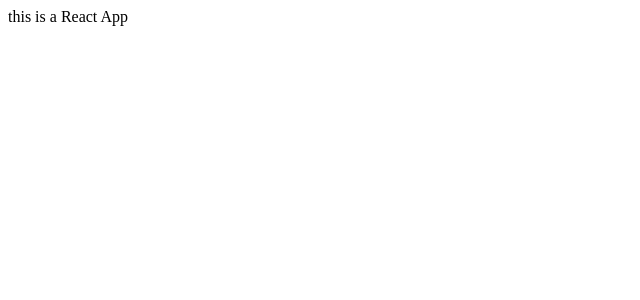
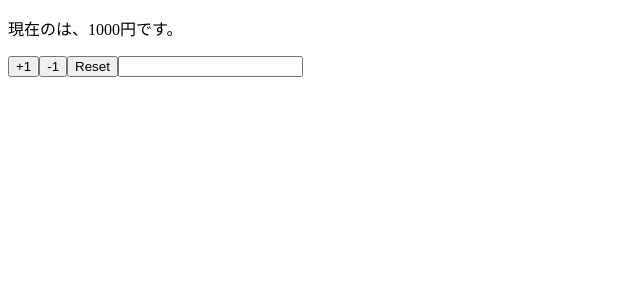
Before and after one commit to issiyda/react-hooks-101, a React (Create React App) app in the folder react-hooks-101/: page / in a window 1280 px wide. Shown: the top 300 px of the page, without its empty margins (0-640 px from the left). Built offline with nearby package versions, Linux system fonts and the light colour scheme.

Commit message:
hooks学習

```diff
--- a/react-hooks-101/src/App.js
+++ b/react-hooks-101/src/App.js
@@ -1,11 +1,30 @@
-import React from 'react';
+import React, {useState} from 'react';
 
-const App = () => {
-  return (
-    <div>
-      this is a React App
-    </div>
-  );
+
+const App = props => {
+
+    const [name, setName] = useState(props.name);
+    const [price, setPrice] = useState(props.price);
+
+    const reset = () => {
+        setPrice(props.price)
+        setName(props.name)
+    }
+
+    return (
+        <div>
+            <p>現在の{name}は、{price}円です。</p>
+            <button onClick={() => setPrice(price + 1)}>+1</button>
+            <button onClick={() => setPrice(price - 1)}>-1</button>
+            <button onClick={reset}>Reset</button>
+            <input value={name} onChange={e => setName(e.target.value)} />
+        </div>
+    );
+}
+
+App.defaultProps = {
+    name: '',
+    price: 1000
 }
 
 export default App;
```
